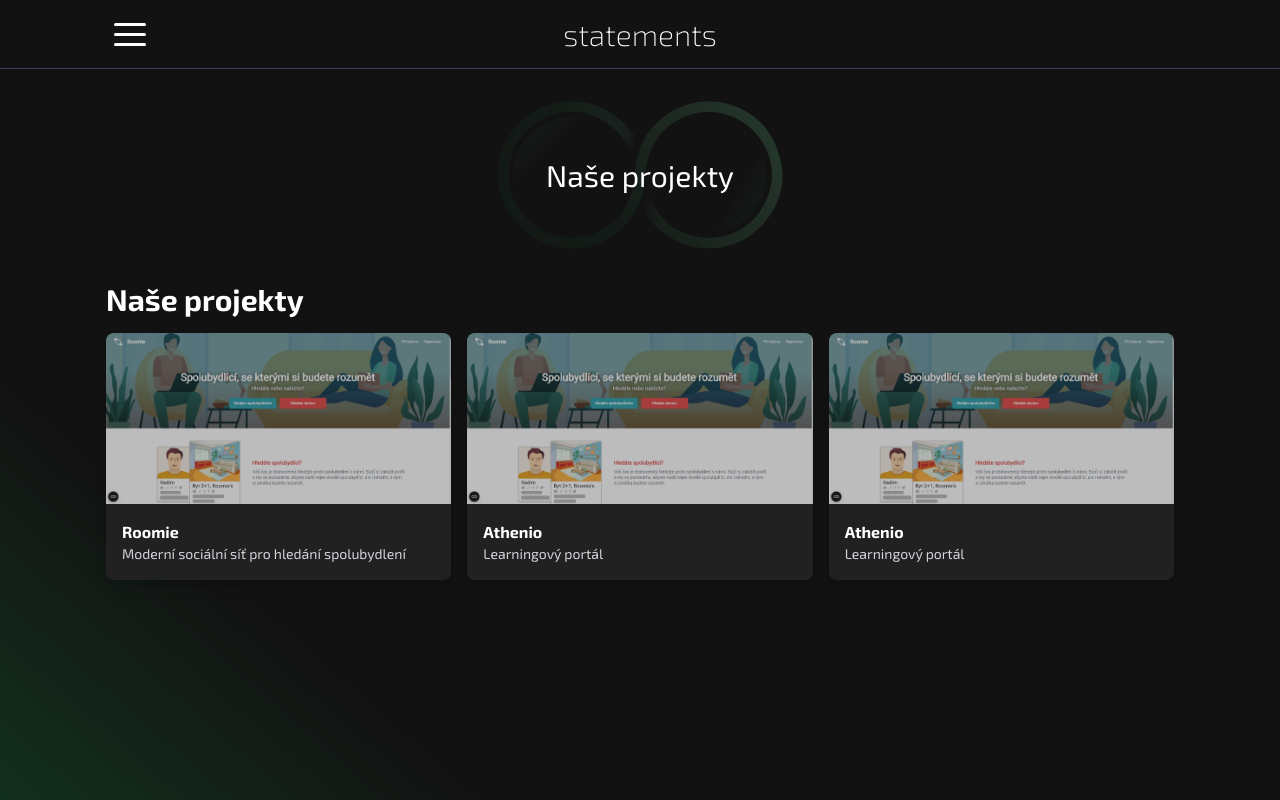
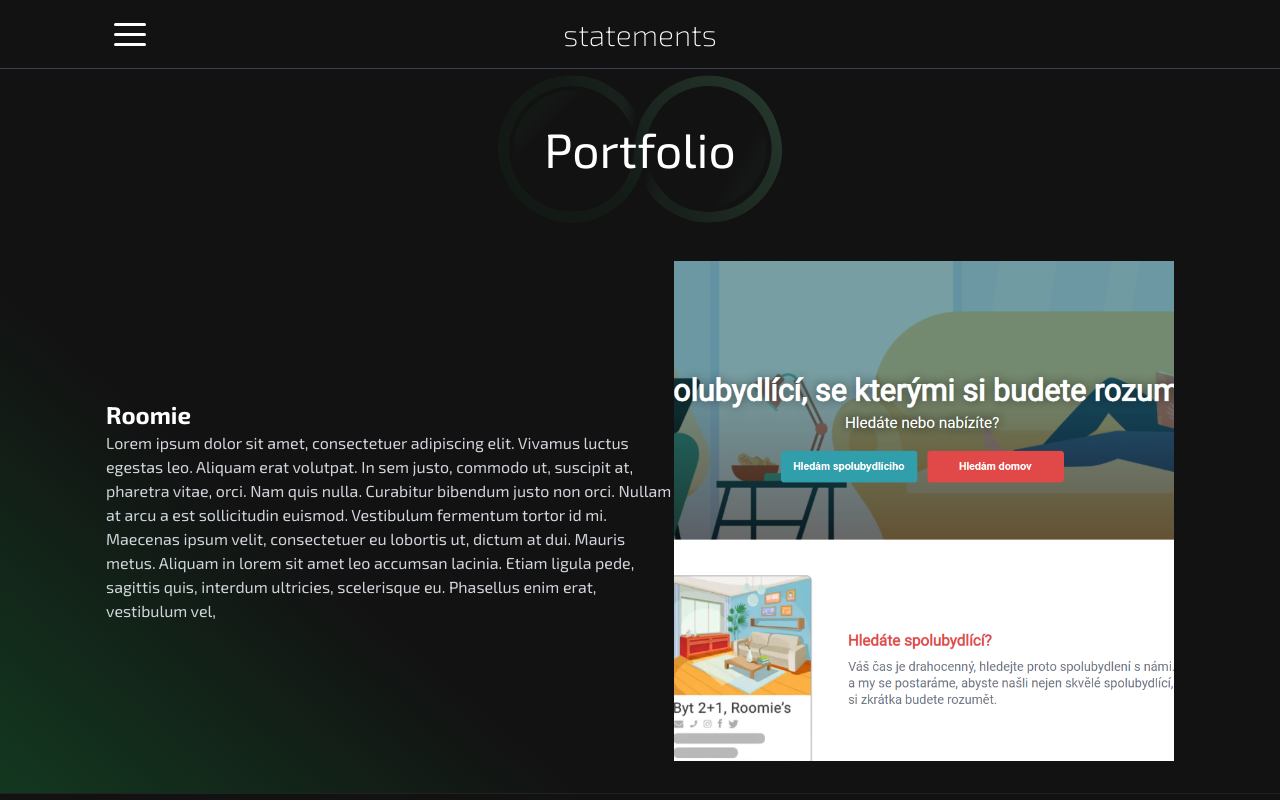
Before and after one commit to tomasborek/statement-frontend, a Next.js app: page /portfolio in a window 1280 px wide. Shown: the top 800 px of the page. Built offline with nearby package versions, Linux system fonts and the light colour scheme; some icons are missing.

Commit message:
Začátek porfolia

```diff
--- a/pages/portfolio.tsx
+++ b/pages/portfolio.tsx
@@ -2,52 +2,48 @@ import React from "react";
 import Footer from "../components/Footer";
 import Header from "../components/Header";
 import Logo from "../components/Logo";
+import LogoHeading from "../components/LogoHeading";
 const Portfolio = () => {
   return (
     <div className="bg-bg min-h-screen text-white green-gradient">
       <Header />
-
-      <div className="main-container min-h-screen">
-        <div className="relative py-14 my-8">
-          <Logo absolute center z={10} />
-          <h2 className="text-3xl relative w-fu text-center z-20">
-            Naše projekty
-          </h2>
-        </div>
-        <h2 className="text-3xl font-bold mb-4">Naše projekty</h2>
-        <div className="grid grid-cols-3 gap-4 mb-8">
-          <Project
-            img={"/img/roomie-project.png"}
-            projectName={"Roomie"}
-            description={"Moderní sociální síť pro hledání spolubydlení"}
-          />
-          <Project
-            img={"/img/roomie-project.png"}
-            projectName={"Athenio"}
-            description={"Learningový portál"}
-          />
-          <Project
-            img={"/img/roomie-project.png"}
-            projectName={"Athenio"}
-            description={"Learningový portál"}
-          />
-        </div>
+      <LogoHeading>Portfolio</LogoHeading>
+      <div className="main-container">
+        <Project
+          name={"Roomie"}
+          description={
+            "Lorem ipsum dolor sit amet, consectetuer adipiscing elit. Vivamus luctus egestas leo. Aliquam erat volutpat. In sem justo, commodo ut, suscipit at, pharetra vitae, orci. Nam quis nulla. Curabitur bibendum justo non orci. Nullam at arcu a est sollicitudin euismod. Vestibulum fermentum tortor id mi. Maecenas ipsum velit, consectetuer eu lobortis ut, dictum at dui. Mauris metus. Aliquam in lorem sit amet leo accumsan lacinia. Etiam ligula pede, sagittis quis, interdum ultricies, scelerisque eu. Phasellus enim erat, vestibulum vel,"
+          }
+          img={"roomie.png"}
+        />
       </div>
       <Footer />
     </div>
   );
 };
 
-const Project = ({ img, projectName, description }) => {
+const Project = ({ img, name, description, alternative }) => {
   return (
-    <div className="cursor-pointer shadow-lg rounded-lg overflow-hidden bg-grayBg">
-      <img src={img} alt="" className="opacity-70" />
-      <div className="p-4 bg-grayBg text-white">
-        <h3 className="font-bold ">{projectName}</h3>
-        <p className="text-sm text-proseText">{description}</p>
+    <div
+      className={`flex items-center ${alternative ? "flex-row-reverse" : ""}`}
+    >
+      <div>
+        <h2 className="font-bold text-2xl">{name}</h2>
+        <p className="text-proseText">{description}</p>
+      </div>
+      <div>
+        <img
+          src={`img/projects/${img}`}
+          className="max-w-[500px] w-[500px] h-[500px] object-cover"
+          alt={name}
+        />
+        <div></div>
       </div>
     </div>
   );
 };
+Project.defaultProps = {
+  alternative: false,
+};
 
 export default Portfolio;
```
Also changed, not shown: public/img/projects/roomie.png (renamed from public/img/roomie-project.png).
